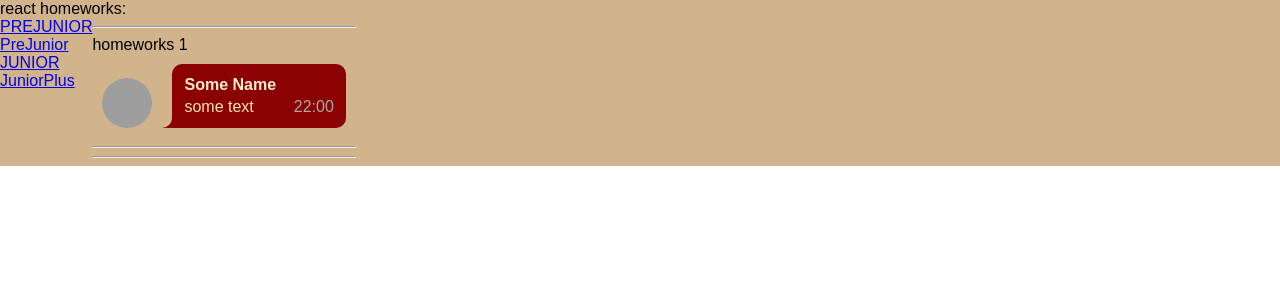
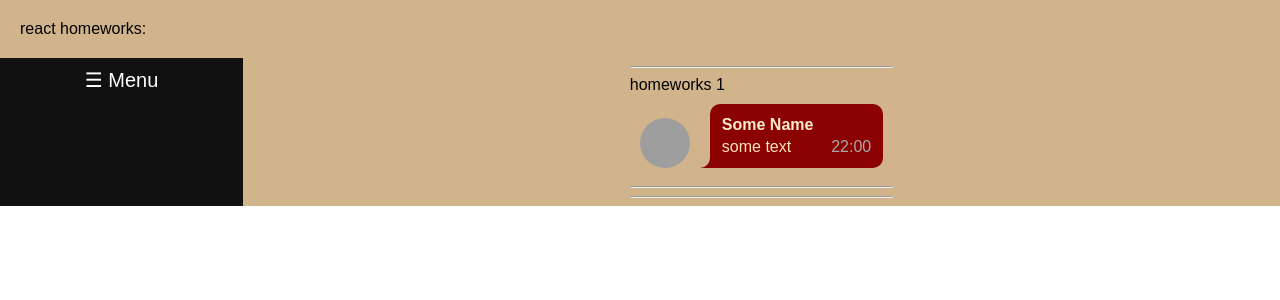
Before and after one commit to Natasha-eng/homework, a React (Create React App) app: page /#/pre-junior in a window 1280 px wide. Shown: the top 300 px of the page. Built offline with nearby package versions, Linux system fonts and the light colour scheme; grey boxes are pictures that could not be loaded.

Commit message:
add useState,made SlideBar, set different classes depending on useState value

```diff
--- a/src/p1-main/m1-ui/u1-app/App.module.css
+++ b/src/p1-main/m1-ui/u1-app/App.module.css
@@ -2,4 +2,10 @@
     font-family: Arial;
     font-size: medium;
     background-color: tan;
+    height: 100%;
 }
+
+.App .heading {
+    padding:20px;
+    border-bottom: black;
+}
--- a/src/p1-main/m1-ui/u1-app/App.tsx
+++ b/src/p1-main/m1-ui/u1-app/App.tsx
@@ -11,7 +11,7 @@ import {HashRouter} from "react-router-dom";
 function App() {
     return (
         <div className={s.App}>
-            <div>react homeworks:</div>
+            <div className={s.heading}>react homeworks:</div>
             {/* <HW1/>*/}
             {/*<HW2/>*/}
             {/*<HW3/>*/}
--- a/src/p2-homeworks/h5/HW5.module.css
+++ b/src/p2-homeworks/h5/HW5.module.css
@@ -1,4 +1,4 @@
 .Wrapper {
     display: flex;
-
+    transition: margin-left .5s;
 }
--- a/src/p2-homeworks/h5/Header.module.css
+++ b/src/p2-homeworks/h5/Header.module.css
@@ -1,4 +1,81 @@
 .navBar {
     display: flex;
     flex-direction: column;
+    background-color: #111;
+    width: 300px;
 }
+
+.sideBar {
+    height: 100%;
+    width: 0;
+    position: fixed;
+    z-index: 2;
+    top: 0;
+    left: 0;
+    background-color: #111;
+    overflow-x: hidden;
+    transition: 0.5s;
+    margin-top: 60px;
+}
+
+.navBarEl a {
+    text-decoration: none;
+    display: inline-block;
+    padding: 10px;
+    font-size: 25px;
+    color: #818181;
+    width: 100%;
+}
+
+.navBarEl a:hover {
+    background-color: #818181;
+    color: black;
+}
+
+.navBarEl a.activeLink {
+    background-color: darkslategrey;
+    color: white;
+}
+
+.closebtn {
+    position: absolute;
+    top: 0;
+    right: 25px;
+    font-size: 36px;
+    margin-left: 50px;
+    color: darkred;
+    text-decoration: none;
+}
+
+.SlideSideBar {
+    width: 250px;
+}
+
+.CloseSlideSideBar {
+    width: 0;
+}
+
+.mainBtn {
+    transition: margin-left .5s;
+}
+
+.CloseMainBtn {
+    margin-left: 0;
+}
+
+.openbtn {
+    display: inline-block;
+    font-size: 20px;
+    cursor: pointer;
+    background-color: #111;
+    color: white;
+    padding: 10px 15px;
+    border: none;
+    width: 100%;
+    outline: none;
+}
+
+.openbtn:hover {
+    background-color: slateblue;
+    color: darkred;
+}
--- a/src/p2-homeworks/h5/Header.tsx
+++ b/src/p2-homeworks/h5/Header.tsx
@@ -1,15 +1,34 @@
-import React from "react";
+import React, {useState} from "react";
 import {NavLink} from "react-router-dom";
 import c from "./Header.module.css"
 
 function Header() {
+    let [clicked, setClicked] = useState<boolean>(false)
+
+    const btn = `${c.openbtn} ${clicked ? c.mainBtn : c.CloseMainBtn}`
+    const slide = `${c.sideBar} ${clicked ? c.SlideSideBar : c.CloseSlideSideBar}`
+
     return (
         <div className={c.navBar}>
             {/* add NavLinks*/}
-            <NavLink to="/pre-junior">PREJUNIOR</NavLink>
-            <NavLink to="/prejunior">PreJunior</NavLink>
-            <NavLink to="/JUNIOR">JUNIOR</NavLink>
-            <NavLink to="/JuniorPlus">JuniorPlus</NavLink>
+            <div className={c.mainBtn}>
+                <button className={btn} onClick={() => setClicked(true)}>☰ Menu</button>
+            </div>
+            <div className={slide}>
+                <a href="javascript:void(0)" className={c.closebtn} onClick={() => setClicked(false)}>X</a>
+                <div className={c.navBarEl}>
+                    <NavLink to="/pre-junior" activeClassName={c.activeLink}>PREJUNIOR</NavLink>
+                </div>
+                <div className={c.navBarEl}>
+                    <NavLink to="/prejunior" activeClassName={c.activeLink}>PreJunior</NavLink>
+                </div>
+                <div className={c.navBarEl}>
+                    <NavLink to="/JUNIOR" activeClassName={c.activeLink}>JUNIOR</NavLink>
+                </div>
+                <div className={c.navBarEl}>
+                    <NavLink to="/JuniorPlus" activeClassName={c.activeLink}>JuniorPlus</NavLink>
+                </div>
+            </div>
         </div>
     );
 }
--- /dev/null
+++ b/src/p2-homeworks/h5/Router.module.css
@@ -0,0 +1,9 @@
+.RouterWrapper {
+    display: flex;
+    justify-content: center;
+    width:100%;
+}
+
+.RouterWrapper div {
+
+}
--- a/src/p2-homeworks/h5/Routes.tsx
+++ b/src/p2-homeworks/h5/Routes.tsx
@@ -4,6 +4,7 @@ import PreJunior from "./pages/PreJunior";
 import Error404 from "./pages/Error404";
 import Junior from "./pages/Junior";
 import JuniorPlus from "./pages/Junior+";
+import c from"./Router.module.css"
 
 export const PATH = {
     PRE_JUNIOR: "/pre-junior",
@@ -11,8 +12,9 @@ export const PATH = {
 }
 
 function Routes() {
+
     return (
-        <div>
+        <div className={c.RouterWrapper}>
             {/*Switch выбирает первый подходящий роут*/}
             <Switch>
                 {/*в начале мы попадаем на страницу "/" и переходим сразу на страницу PRE_JUNIOR*/}
--- /dev/null
+++ b/src/p2-homeworks/h5/pages/Error404.module.css
@@ -0,0 +1,16 @@
+.ErrorWrapper {
+    display: flex;
+    flex-direction: column;
+}
+
+.ErrorWrapper div {
+    text-align: center;
+    padding: 30px;
+    font-weight: bold;
+    font-variant: small-caps;
+    font-size: 40px;
+}
+
+.ErrorWrapper div:nth-child(2) {
+    color: darkred;
+}
--- a/src/p2-homeworks/h5/pages/Error404.tsx
+++ b/src/p2-homeworks/h5/pages/Error404.tsx
@@ -1,8 +1,9 @@
 import React from "react";
+import c from "./Error404.module.css"
 
 function Error404() {
     return (
-        <div>
+        <div className={c.ErrorWrapper}>
             <div>404</div>
             <div>Page not found!</div>
             <div>—ฅ/ᐠ.̫ .ᐟ\ฅ—</div>
```
